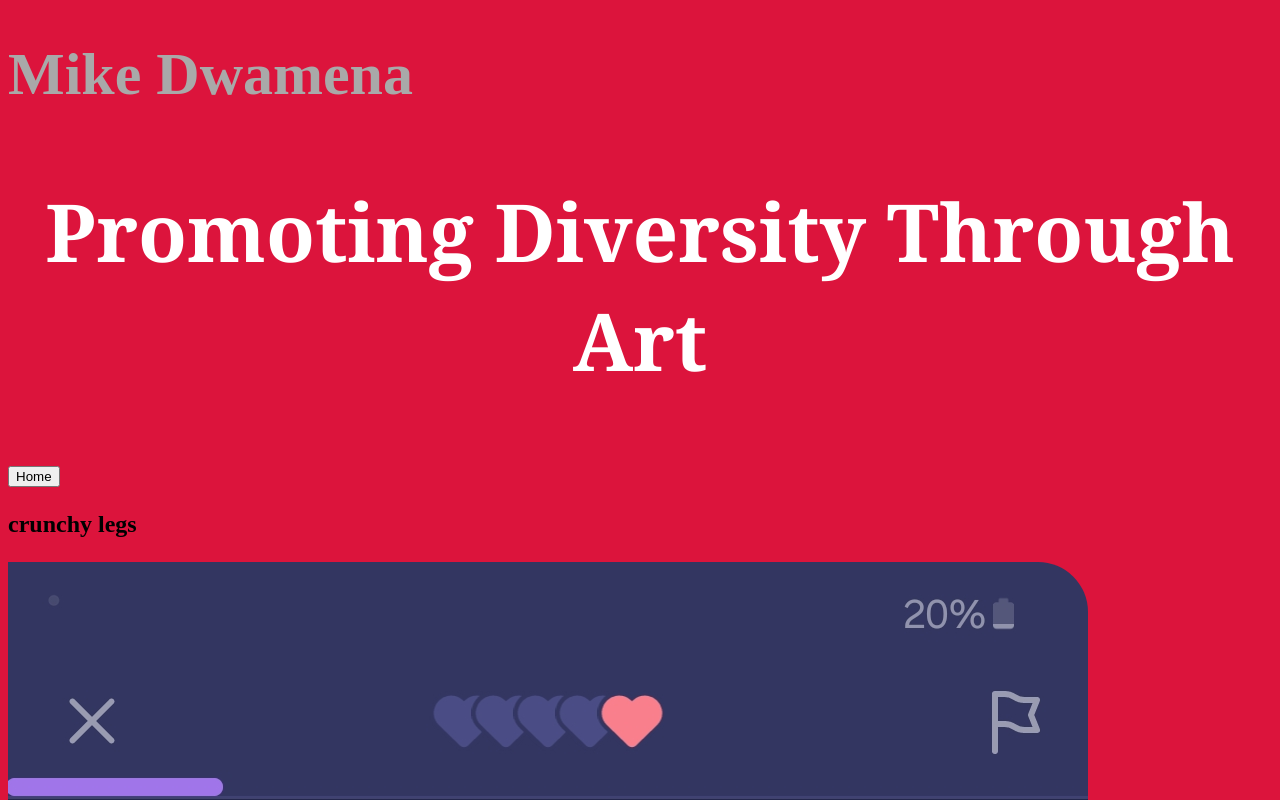
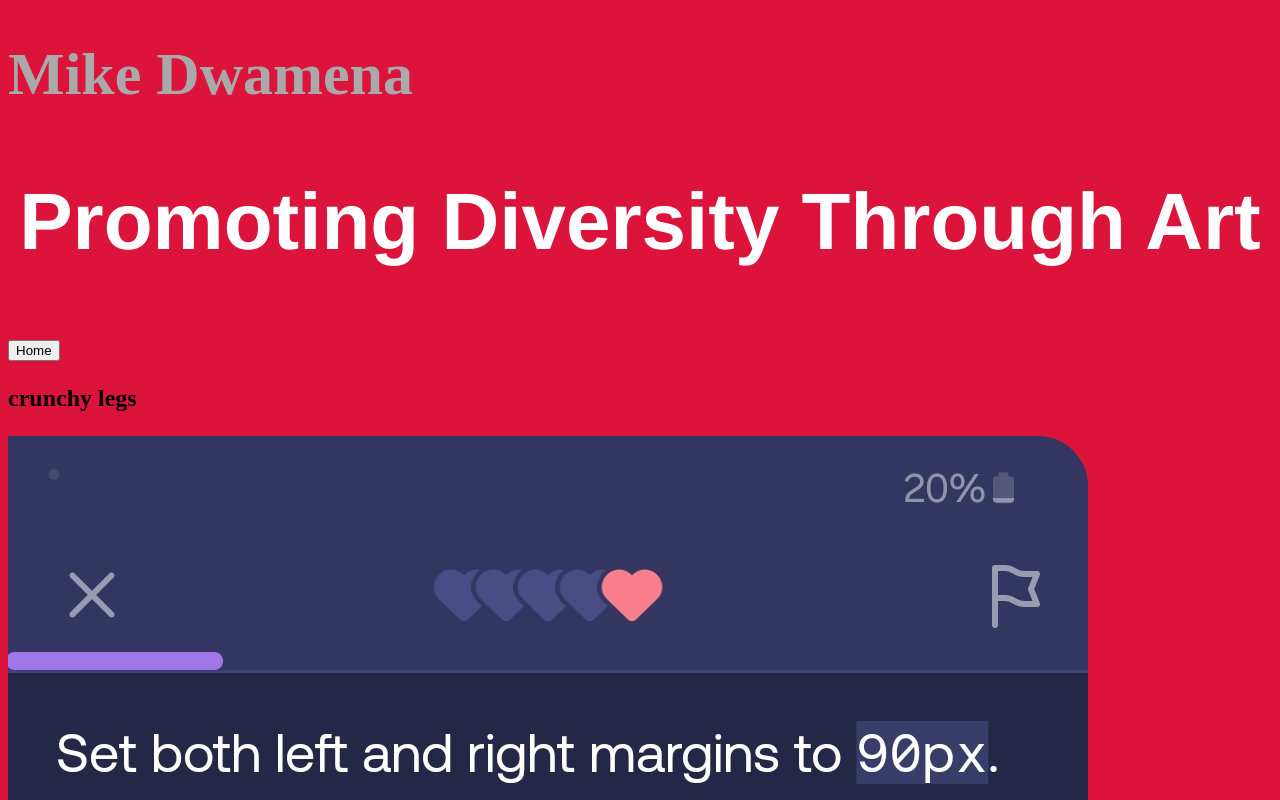
Before and after one commit to Mike-Dwamena/Mike-Dwamena, a plain HTML site: page index.html in a window 1280 px wide. Shown: the top 800 px of the page. Drawn offline with Linux system fonts and the light colour scheme.

Commit message:
Update style.css

```diff
--- a/style.css
+++ b/style.css
@@ -3,7 +3,7 @@ body{background-color: crimson;}
 .title {font-size: 60px; color: darkgray;}
 
 .subtitle {font-size: 80px;
-font-family: Georgia;
+font-family: Helvetica;
 text-align: center;
 color: white}
 
```
